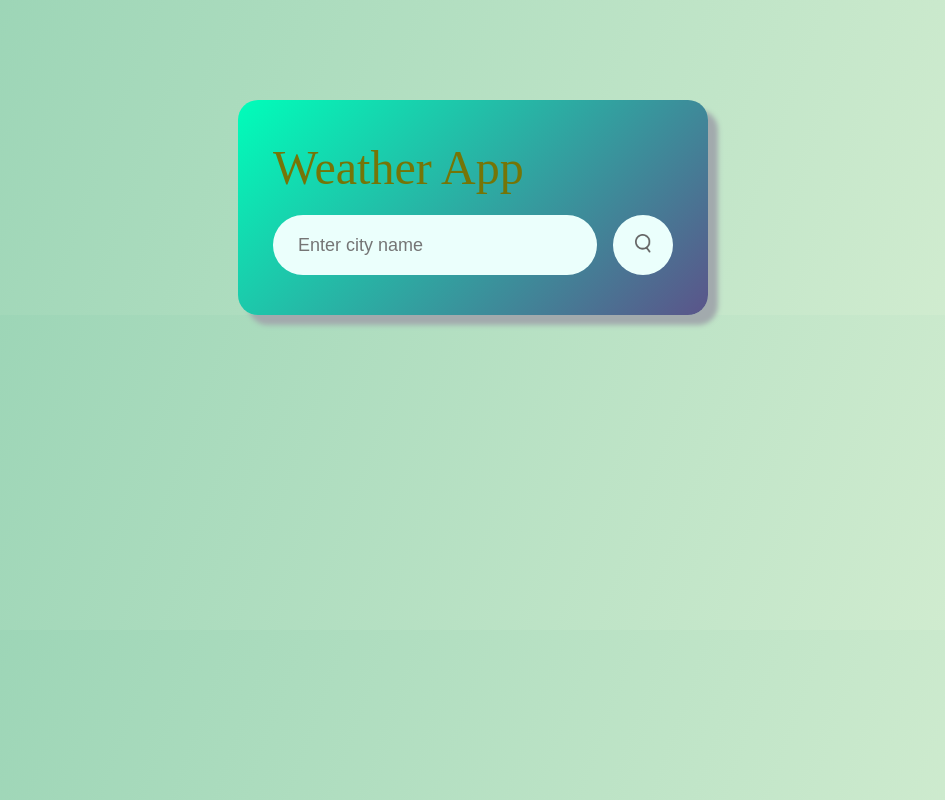
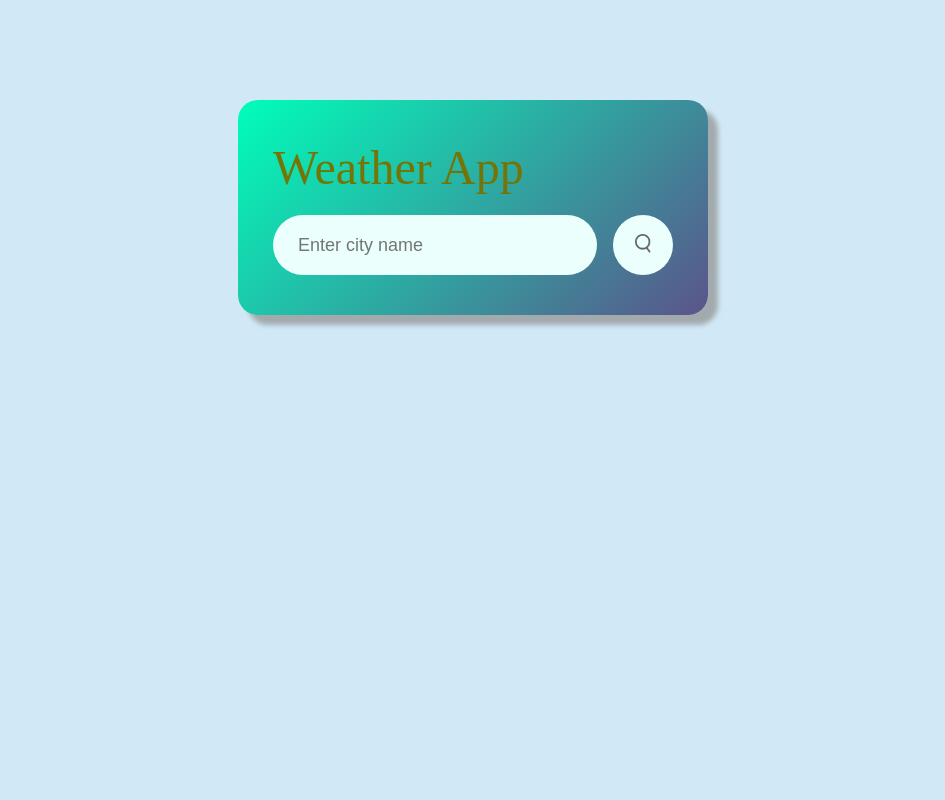
Before and after one commit to mdshuaib331/Weather-App-Project, a plain HTML site: page index.html in a window 1280 px wide. Shown: the whole page, without its empty margins (167-1112 px from the left). Drawn offline with Linux system fonts and the light colour scheme.

Commit message:
Update style.css

```diff
--- a/style.css
+++ b/style.css
@@ -7,7 +7,7 @@
 
 body {
     /* background-color: #222; */
-    background: linear-gradient(110deg,#95D2B3,#D8EFD3);
+    background:#D1E9F6;
 }
 
 .card{
```
